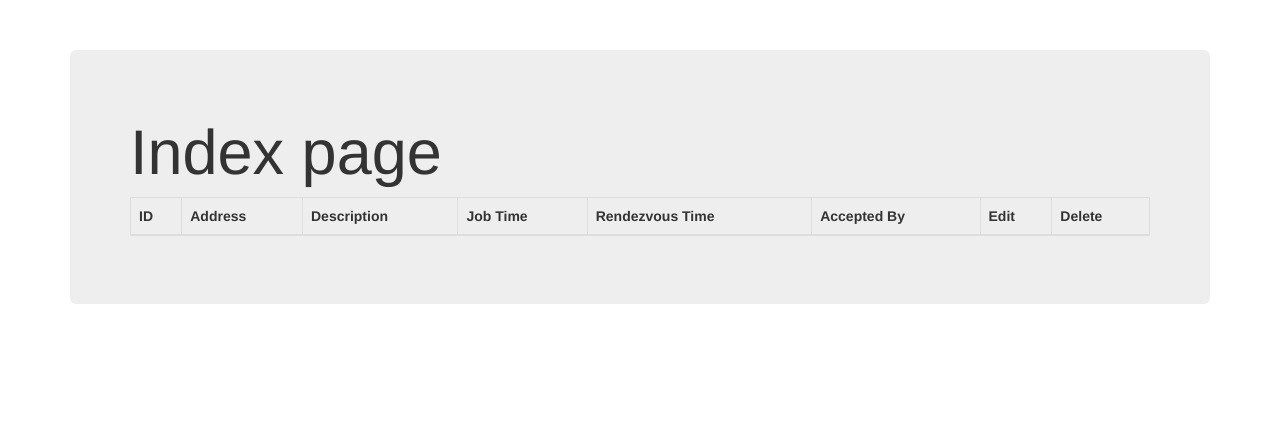
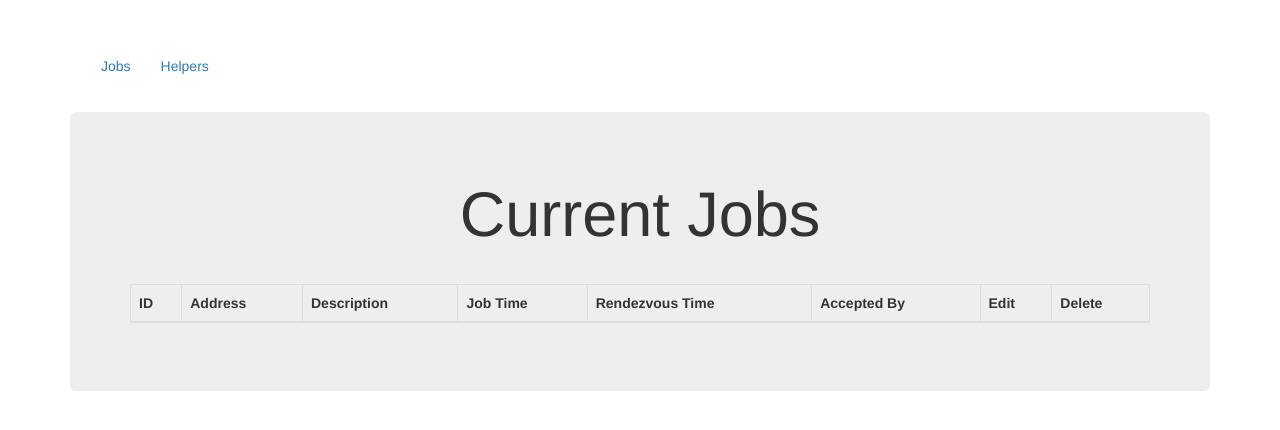
Before and after one commit to jtcotton63/CS462-FinalProject-PortalUI-REV00, a website: page views/index.html in a window 1280 px wide. Drawn offline with nearby package versions, Linux system fonts and the light colour scheme; some packages are replaced by stand-ins of ours; no server answers.

Commit message:
Added navbar

```diff
--- a/views/index.html
+++ b/views/index.html
@@ -34,7 +34,7 @@
                         );
                     };
 
-                    $scope.title = 'Index page';
+                    $scope.title = 'Current Jobs';
 
                     $scope.content = null;
                     $scope.displayIndex = null;
@@ -71,13 +71,31 @@
 
         <!-- Style -->
         <style>
-            body    { padding-top:50px; }
+            body {
+                padding: 40px;
+            }
+
+            h1 {
+                padding-bottom: 25px;
+            }
         </style>
 
     </head>
     <body ng-app="IndexApp" class="container">
+
+        <nav class="navbar navbar-primary">
+            <div class="container-fluid">
+                <div class="nav navbar-nav">
+                    <li><a href="/">Jobs</a></li>
+                    <li><a href="/helpers">Helpers</a></li>
+                </div>
+            </div>
+        </nav>
+
         <div ng-controller="IndexCtrl" class="jumbotron">
-            <h1>{{title}}</h1>
+            <div class="text-center">
+                <h1>{{title}}</h1>
+            </div>
 
             <table class="table table-bordered table-striped">
                 <thead class="thead-inverse">
```
